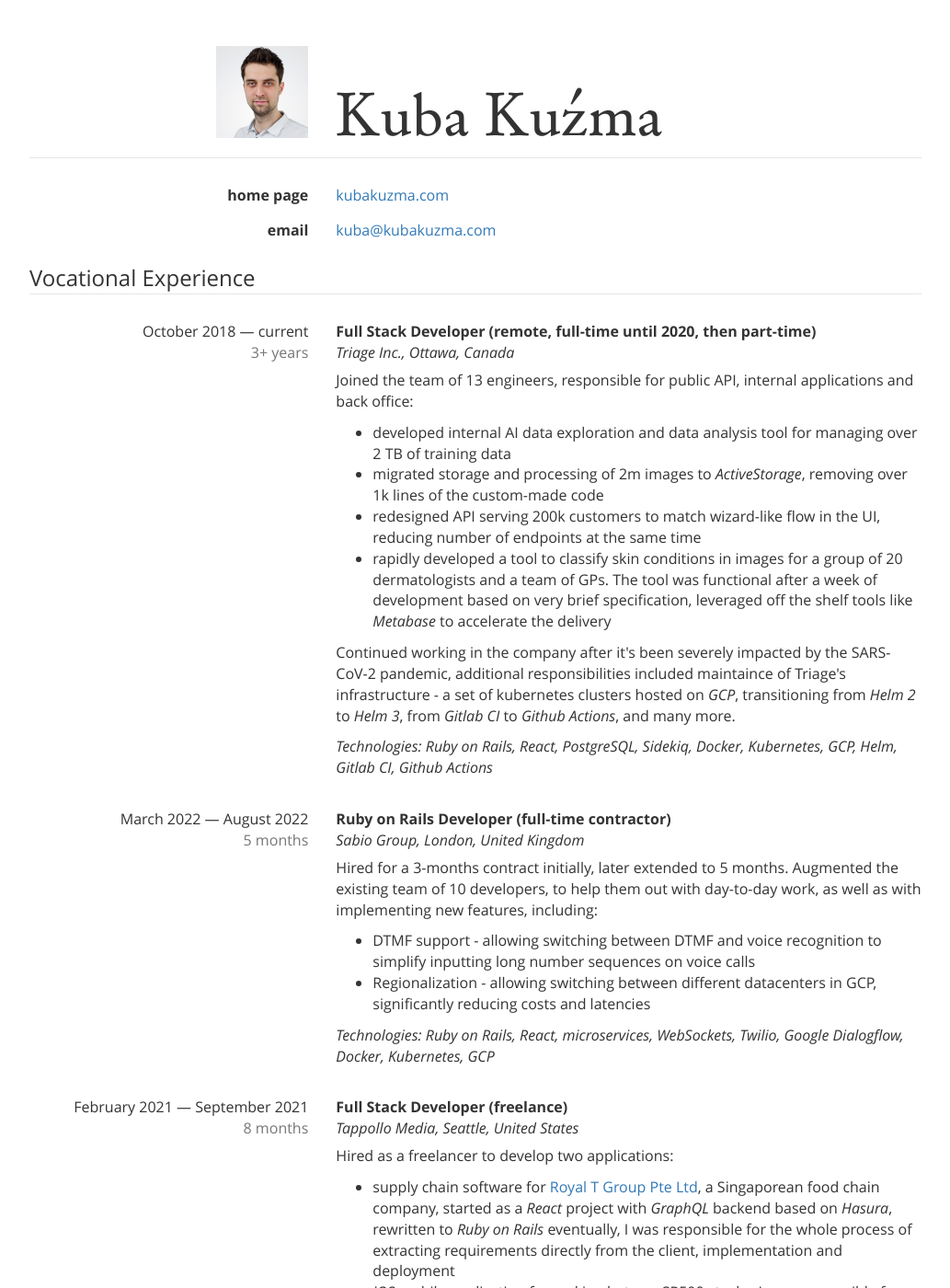
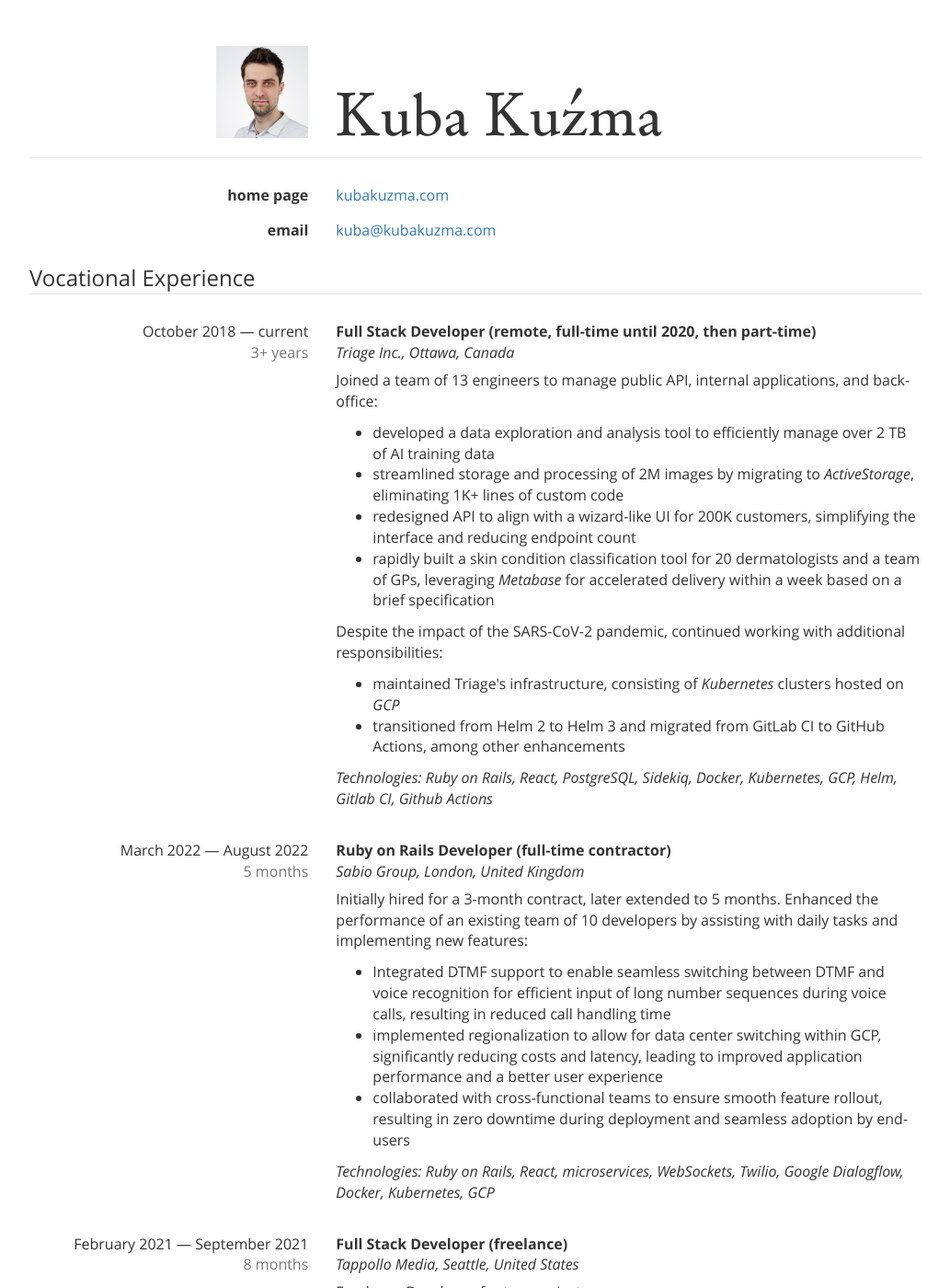
Before and after one commit to qoobaa/qoobaa.github.io, a Jekyll site: the page built from cv.html, in a window 1280 px wide and 1400 px high. Shown: the whole window at 92% size, without its empty margins (123-1156 px from the left). Built offline with Jekyll 4.4.1, drawn with Linux system fonts in a browser that asks for light colours; some of the changed text lies outside the part shown.

Commit message:
improved

```diff
--- a/cv.html
+++ b/cv.html
@@ -52,40 +52,43 @@ layout: default
           <em>Triage Inc., Ottawa, Canada</em><br>
         </p>
         <p>
-          Joined the team of 13 engineers, responsible for public API,
-          internal applications and back office:
+          Joined a team of 13 engineers to manage public API, internal applications, and back-office:
           <ul>
             <li>
-              developed internal AI data exploration and data analysis
-              tool for managing over 2&nbsp;TB of training data
+              developed a data exploration and analysis tool to
+              efficiently manage over 2&nbsp;TB of AI training data
             </li>
             <li>
-              migrated storage and processing of 2m images
-              to <em>ActiveStorage</em>, removing over 1k lines of the
-              custom-made code
+              streamlined storage and processing of 2M images by
+              migrating to <em>ActiveStorage</em>, eliminating 1K+
+              lines of custom code
             </li>
             <li>
-              redesigned API serving 200k customers to match
-              wizard-like flow in the UI, reducing number of endpoints
-              at the same time
+              redesigned API to align with a wizard-like UI for 200K
+              customers, simplifying the interface and reducing
+              endpoint count
             </li>
             <li>
-              rapidly developed a tool to classify skin conditions in
-              images for a group of 20 dermatologists and a team of
-              GPs. The tool was functional after a week of development
-              based on very brief specification, leveraged off the
-              shelf tools like <em>Metabase</em> to accelerate the
-              delivery
+              rapidly built a skin condition classification tool for
+              20 dermatologists and a team of GPs,
+              leveraging <em>Metabase</em> for accelerated delivery
+              within a week based on a brief specification
             </li>
           </ul>
         </p>
         <p>
-          Continued working in the company after it's been severely
-          impacted by the SARS-CoV-2 pandemic, additional
-          responsibilities included maintaince of Triage's
-          infrastructure - a set of kubernetes clusters hosted on <em>GCP</em>,
-          transitioning from <em>Helm&nbsp;2</em> to <em>Helm&nbsp;3</em>, from <em>Gitlab
-          CI</em> to <em>Github Actions</em>, and many more.
+          Despite the impact of the SARS-CoV-2 pandemic, continued
+          working with additional responsibilities:
+          <ul>
+            <li>
+              maintained Triage's infrastructure, consisting of
+              <em>Kubernetes</em> clusters hosted on <em>GCP</em>
+            </li>
+            <li>
+              transitioned from Helm 2 to Helm 3 and migrated from
+              GitLab CI to GitHub Actions, among other enhancements
+            </li>
+          </ul>
         </p>
         <p>
           <em>
@@ -107,20 +110,27 @@ layout: default
           <em>Sabio Group, London, United Kingdom</em><br>
         </p>
         <p>
-          Hired for a 3-months contract initially, later extended to 5
-          months. Augmented the existing team of 10 developers, to
-          help them out with day-to-day work, as well as with
-          implementing new features, including:
+          Initially hired for a 3-month contract, later extended to 5
+          months. Enhanced the performance of an existing team of 10
+          developers by assisting with daily tasks and implementing
+          new features:
           <ul>
             <li>
-              DTMF support - allowing switching between DTMF and voice
-              recognition to simplify inputting long number sequences
-              on voice calls
+              Integrated DTMF support to enable seamless switching
+              between DTMF and voice recognition for efficient input
+              of long number sequences during voice calls, resulting
+              in reduced call handling time
             </li>
             <li>
-              Regionalization - allowing switching between different
-              datacenters in GCP, significantly reducing costs and
-              latencies
+              implemented regionalization to allow for data center
+              switching within GCP, significantly reducing costs and
+              latency, leading to improved application performance and
+              a better user experience
+            </li>
+            <li>
+              collaborated with cross-functional teams to ensure
+              smooth feature rollout, resulting in zero downtime
+              during deployment and seamless adoption by end-users
             </li>
           </ul>
         </p>
@@ -145,27 +155,41 @@ layout: default
           <em>Tappollo Media, Seattle, United States</em><br>
         </p>
         <p>
-          Hired as a freelancer to develop two applications:
-          <ul>
+          Freelance Developer for two projects:
+          <ol>
             <li>
-             supply chain software
-             for <a href="https://royaltgroup.com/">Royal T Group Pte
-             Ltd</a>, a Singaporean food chain company, started as a
-             <em>React</em> project with <em>GraphQL</em> backend
-             based on <em>Hasura</em>, rewritten to <em>Ruby on
-             Rails</em> eventually, I was responsible for the whole
-             process of extracting requirements directly from the
-             client, implementation and deployment
+              <a href="https://royaltgroup.com/">Royal T Group Pte
+                Ltd</a> Supply Chain Software:
+              <ul>
+                <li>
+                  developed end-to-end supply chain software for a
+                  Singaporean food chain company
+                </li>
+                <li>
+                  initially created with React and a GraphQL backend
+                  based on Hasura, later rewritten using Ruby on Rails
+                </li>
+                <li>
+                  managed the entire process, including requirements
+                  gathering, implementation, and deployment
+                </li>
+              </ul>
             </li>
             <li>
-              <em>iOS</em> mobile application for making bets on SP500
-              stocks, I was responsible for the backend: storing data
-              in <em>Firestore</em>, using <em>Cloud Functions</em>
-              (written in <em>TypeScript</em>), fetching stock market
-              data from
-              <a href="https://iex.io">IEX</a>
+              iOS Mobile App for SP500 Stock Bets:
+              <ul>
+                <li>
+                  developed the backend for an iOS app allowing users
+                  to place bets on SP500 stocks
+                </li>
+                <li>
+                  utilized Firestore for data storage, Cloud Functions
+                  (TypeScript) for serverless operations, and IEX for
+                  stock market data retrieval
+                </li>
+              </ul>
             </li>
-          </ul>
+          </ol>
         </p>
         <p>
           <em>
@@ -188,33 +212,29 @@ layout: default
           <em>Treatwell Pet Care Inc., Ottawa, Canada</em><br>
         </p>
         <p>
-          Hired as a freelancer directly by Mike Mossop - the owner of
-          Treatwell:
+          Freelance Developer, hired directly by Treatwell's owner, Mike Mossop:
           <ul>
             <li>
-              migrated over 200 active subscriptions seamlessly from
+              seamlessly migrated over 200 active subscriptions from
               <a href="https://woocommerce.com/products/woocommerce-subscriptions/">WooCommerce
               Subscriptions</a>
-              to <a href="https://authorize.net">authorize.net</a> to
-              handle credit card renewals automatically
+              to <a href="https://authorize.net">authorize.net</a> for
+              automated credit card renewals
             </li>
             <li>
-              migrated Treatwell's store
-              from <a href="https://woocommerce.com">WooCommerce</a>
-              to a heavily customized platform based
-              on <a href="https://spreecommerce.org/">Spree</a>
+              transitioned Treatwell's store from <a href="https://woocommerce.com">WooCommerce</a> to a
+              highly customized platform based on <a href="https://spreecommerce.org/">Spree</a>
             </li>
             <li>
-              integrated with external services
-              like <a href="https://www.helpscout.com/">Help Scout</a>
-              to simplify communication between vets and pet owners,
+              integrated external services such
+              as <a href="https://www.helpscout.com/">Help Scout</a>
+              to streamline communication between vets and pet owners,
               and <a href="https://acuityscheduling.com/">Acuity
-              Scheduling</a> to allow pet owners book appointments
-              easily
+              Scheduling</a> to facilitate easy appointment bookings.
             </li>
             <li>
-              deployed on <a href="https://digitalocean.com">Digital Ocean</a>
-              kubernetes cluster
+              deployed the solution on a <em>Digital Ocean</em> Kubernetes
+              cluster
             </li>
           </ul>
         </p>
```
